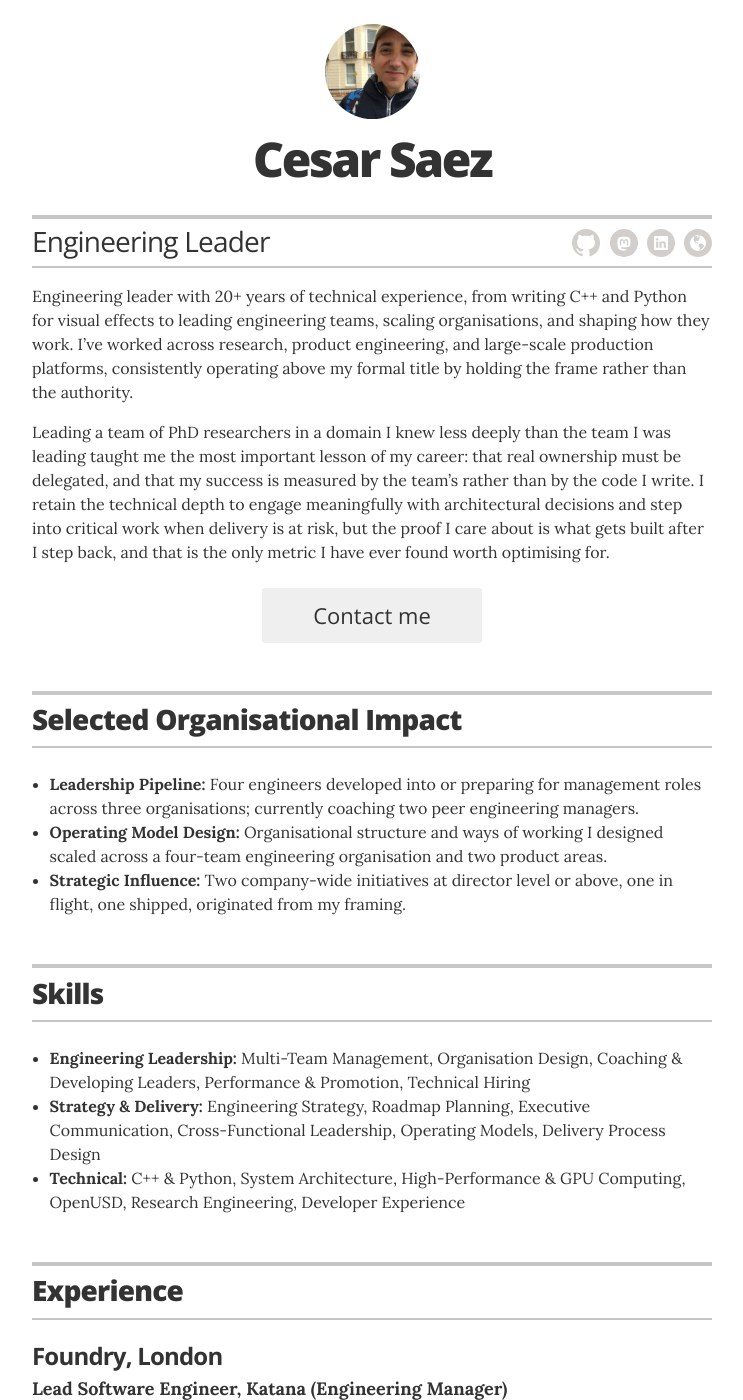
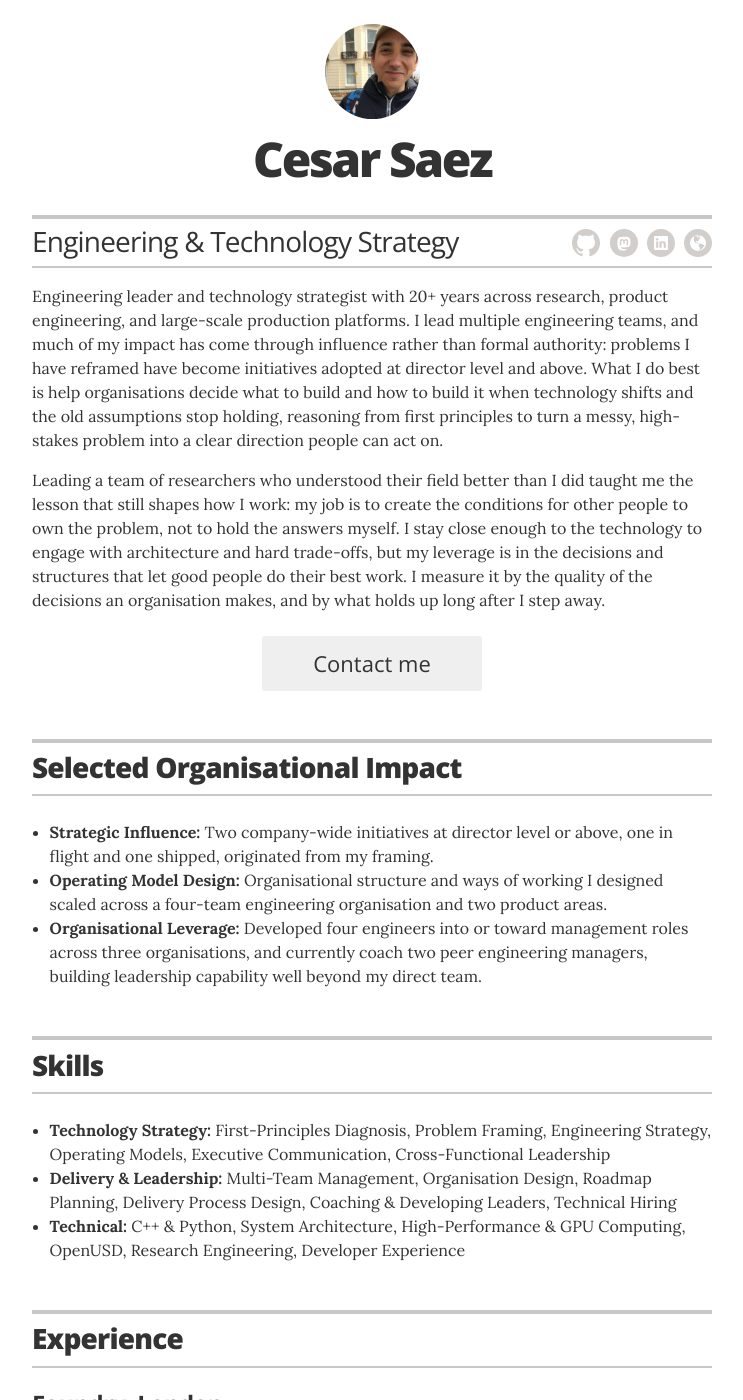
Before and after one commit to csaez/csaez.github.io, a Jekyll site: the page built from index.html, in a window 1280 px wide and 1400 px high. Shown: the whole window, without its empty margins (268-1011 px from the left). Built offline with Jekyll 4.4.1, drawn with Linux system fonts in a browser that asks for light colours; some of the changed text lies outside the part shown.

Commit message:
Reposition resume toward engineering + technology strategy
Reframe content to lead with strategic influence and problem framing while
keeping engineering-leadership credibility legible for an SEM/Director path.

- intro: rewrite around first-principles problem framing, deep technical
  grounding, and the researcher-earned leadership philosophy
- config: headline to Engineering & Technology Strategy
- impact: lead with strategic influence and operating-model design; reframe
  people development as organisational leverage
- experience: lead Katana with team-leadership scope, then strategic
  initiatives; reword to identifying and reframing consequential problems
- skills: promote technology strategy (first-principles diagnosis, problem
  framing) to the top

```diff
--- a/_config.yml
+++ b/_config.yml
@@ -1,6 +1,6 @@
 # Site settings
 title: "Cesar Saez"
-description: "Lead Software Engineer (Engineering Manager)"
+description: "Engineering & Technology Strategy"
 
 # Build settings
 markdown: kramdown
@@ -11,7 +11,7 @@ sass:
 # Resume settings
 resume_avatar:                  "true"
 resume_name:                    "Cesar Saez"
-resume_title:                   "Engineering Leader"
+resume_title:                   "Engineering & Technology Strategy"
 
 resume_contact_email:           "hi@cesarsaez.com"
 
--- a/_data/experience.yml
+++ b/_data/experience.yml
@@ -3,29 +3,30 @@
   position: Lead Software Engineer, Katana (Engineering Manager)
   duration: Jul 2025 - Present
   summary: |
-    - **Managed two engineering teams (~13 people across engineering, QA, and
+    - **Led two engineering teams (~13 people across engineering, QA, and
       product) delivering the core of Katana.** Shipped the major Katana 8.5/9.0
       release across two VFX reference platforms and maintained a steady cadence
       of patch releases throughout, expanding from one team to two after an org
       restructuring.
-    - **Kept a team delivering consistently ahead of schedule after it lost its
-      lead architect mid-project,** creating enough slack that the team proposed
-      and shipped an additional feature in a single sprint, rounding out the
-      Katana 9 release.
+    - **Drove two company-wide initiatives by identifying and reframing
+      consequential problems:** identified an extensibility
+      opportunity, validated it with major VFX studios, and developed it into a
+      proposal adopted at director level; co-authored Foundry's
+      engineering guidelines for AI-assisted development, now shipped across the
+      organisation.
+    - **Identified and closed a 15-year tooling gap in Katana's Python development
+      environment,** enabling LSP and debugger support for every engineer on the
+      product. Prototyped independently, built the case through a tech talk, and
+      shipped during an innovation sprint without disrupting team delivery.
     - **Designed a delivery process adopted across the entire Katana product
       line:** a rotating Feature Facilitator role that shifted refinement sessions
       from ad-hoc discovery to cross-functional preparation, increasing tickets
       refined per session from 2-3 to 10+. Designed within one team, adopted
       voluntarily by the other two.
-    - **Drove two company-wide AI initiatives above my formal scope:** identified
-      an extensibility opportunity, validated it with major VFX studios, and
-      developed it into a proposal adopted at director level; co-authored
-      Foundry's engineering guidelines for AI-assisted development, now shipped
-      across the organisation.
-    - **Identified and closed a 15-year tooling gap in Katana's Python development
-      environment,** enabling LSP and debugger support for every engineer on the
-      product. Prototyped independently, built the case through a tech talk, and
-      shipped during an innovation sprint without disrupting team delivery.
+    - **Kept a team delivering consistently ahead of schedule after it lost its
+      lead architect mid-project,** creating enough slack that the team proposed
+      and shipped an additional feature in a single sprint, rounding out the
+      Katana 9 release.
     - **Invested actively in people development beyond my formal scope:** two peer
       EMs coached at my manager's request, two former directs supported through
       their transition into management, and a senior engineer in Flix mentored
@@ -35,24 +36,24 @@
   position: Lead Software Engineer, AI Research (Engineering Manager)
   duration: Jul 2022 - Jul 2025
   summary: |
+    - **Shaped product direction and operating strategy alongside engineering
+      leadership when the organisation lacked dedicated roles:** set roadmaps
+      with product stakeholders, ran planning and tracking, and presented the
+      organisation's work to the executive team at quarterly reviews; designed
+      the technical hiring framework for research engineering, later adopted by
+      other groups across the organisation.
     - **Grew a single research team into a two-team organisation I managed
       directly (~9 people),** creating the operating model that a four-team
       organisation later scaled on. As demand grew, hired into the team, split
       the work into two focused groups, and established the structure and ways
       of working adopted by subsequent teams.
+    - **Led researchers shipping production ML capabilities for Nuke,**
+      including major expansions to CopyCat and Inference, and laid the research
+      foundations for features that shipped in subsequent releases.
     - **Developed two senior engineers into engineering managers who now lead
       their own teams,** one through a year of deliberate coaching on skill gaps
       and career direction, one by recognising her readiness and creating the
       conditions for her to step up.
-    - **Led researchers shipping production ML capabilities for Nuke,**
-      including major expansions to CopyCat and Inference, and laid the research
-      foundations for features that shipped in subsequent releases.
-    - **Owned product and delivery responsibilities alongside engineering
-      leadership when the organisation lacked dedicated roles:** set roadmaps
-      with product stakeholders, ran planning and tracking, and presented the
-      organisation's work to the executive team at quarterly reviews; designed
-      the technical hiring framework for research engineering, later adopted by
-      other groups across the organisation.
 
 - company: Foundry, London
   position: Senior Software Engineer, Real-Time Research
--- a/_data/impact.yml
+++ b/_data/impact.yml
@@ -1,5 +1,5 @@
-- item: "**Leadership Pipeline:** Four engineers developed into or preparing for management roles across three organisations; currently coaching two peer engineering managers."
+- item: "**Strategic Influence:** Two company-wide initiatives at director level or above, one in flight and one shipped, originated from my framing."
 
 - item: "**Operating Model Design:** Organisational structure and ways of working I designed scaled across a four-team engineering organisation and two product areas."
 
-- item: "**Strategic Influence:** Two company-wide initiatives at director level or above, one in flight, one shipped, originated from my framing."
+- item: "**Organisational Leverage:** Developed four engineers into or toward management roles across three organisations, and currently coach two peer engineering managers, building leadership capability well beyond my direct team."
--- a/_data/intro.yml
+++ b/_data/intro.yml
@@ -1,14 +1,17 @@
 content: |
-  Engineering leader with 20+ years of technical experience, from writing C++ and
-  Python for visual effects to leading engineering teams, scaling organisations,
-  and shaping how they work. I've worked across research, product engineering,
-  and large-scale production platforms, consistently operating above my formal
-  title by holding the frame rather than the authority.
+  Engineering leader and technology strategist with 20+ years across research,
+  product engineering, and large-scale production platforms. I lead multiple
+  engineering teams, and much of my impact has come through influence rather than
+  formal authority: problems I have reframed have become initiatives adopted at
+  director level and above. What I do best is help organisations decide what to
+  build and how to build it when technology shifts and the old assumptions stop
+  holding, reasoning from first principles to turn a messy, high-stakes problem
+  into a clear direction people can act on.
 
-  Leading a team of PhD researchers in a domain I knew less deeply than the team
-  I was leading taught me the most important lesson of my career: that real
-  ownership must be delegated, and that my success is measured by the team's
-  rather than by the code I write. I retain the technical depth to engage
-  meaningfully with architectural decisions and step into critical work when
-  delivery is at risk, but the proof I care about is what gets built after I
-  step back, and that is the only metric I have ever found worth optimising for.
+  Leading a team of researchers who understood their field better than I did
+  taught me the lesson that still shapes how I work: my job is to create the
+  conditions for other people to own the problem, not to hold the answers myself.
+  I stay close enough to the technology to engage with architecture and hard
+  trade-offs, but my leverage is in the decisions and structures that let good
+  people do their best work. I measure it by the quality of the decisions an
+  organisation makes, and by what holds up long after I step away.
--- a/_data/skills.yml
+++ b/_data/skills.yml
@@ -1,4 +1,4 @@
 # Skills
-- skill: "**Engineering Leadership:** Multi-Team Management, Organisation Design, Coaching & Developing Leaders, Performance & Promotion, Technical Hiring"
-- skill: "**Strategy & Delivery:** Engineering Strategy, Roadmap Planning, Executive Communication, Cross-Functional Leadership, Operating Models, Delivery Process Design"
+- skill: "**Technology Strategy:** First-Principles Diagnosis, Problem Framing, Engineering Strategy, Operating Models, Executive Communication, Cross-Functional Leadership"
+- skill: "**Delivery & Leadership:** Multi-Team Management, Organisation Design, Roadmap Planning, Delivery Process Design, Coaching & Developing Leaders, Technical Hiring"
 - skill: "**Technical:** C++ & Python, System Architecture, High-Performance & GPU Computing, OpenUSD, Research Engineering, Developer Experience"
```
